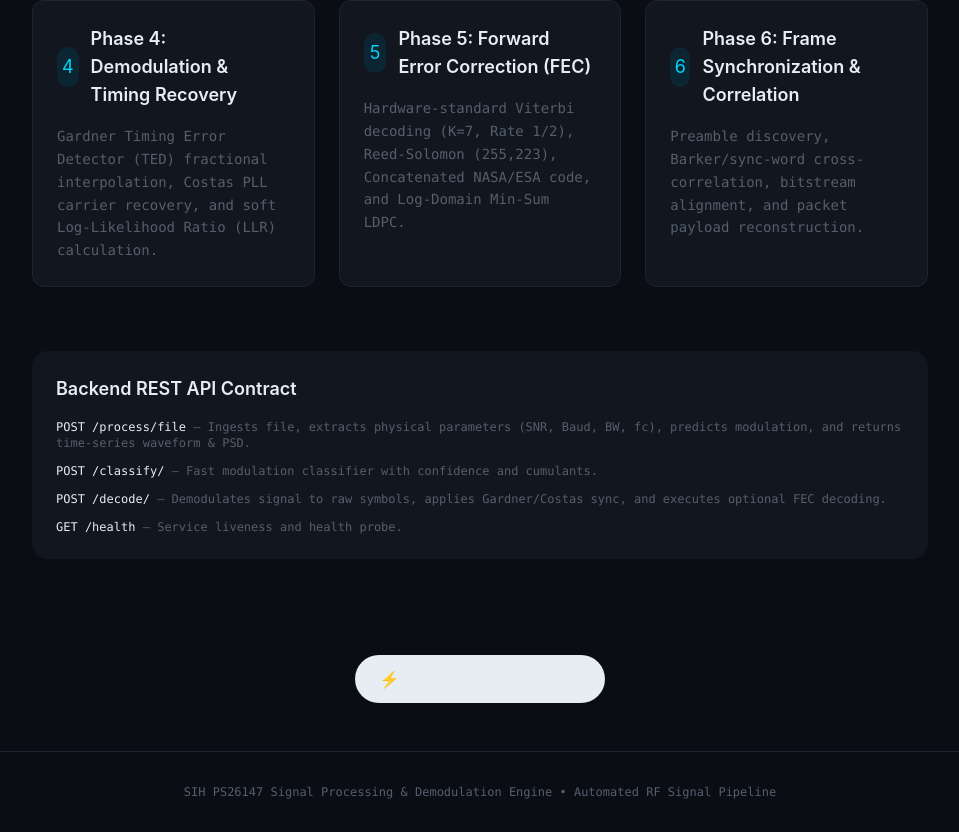
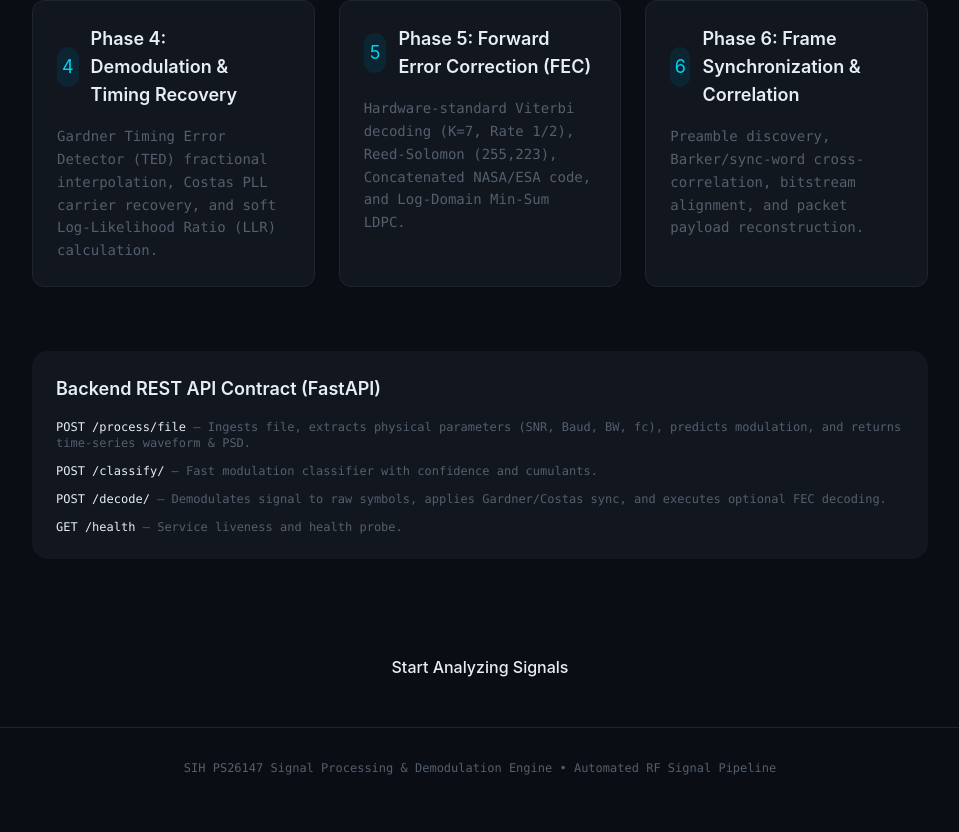
Before and after one commit to mks-Roald/ps26147_toolkit, a Next.js app in the folder frontend/: page /about in a window 1280 px wide. Shown: the part 592-1424 px from the top of the page, without its empty margins (160-1119 px from the left). After the commit the page ends 1400 px from the top, so only its background shows below. Built offline with nearby package versions, Linux system fonts and the light colour scheme.

Commit message:
fix: remove emoji and style button in About page for dark mode visibility Co-Authored-By: Claude Code <noreply@anthropic.com>

```diff
--- a/frontend/app/about/page.tsx
+++ b/frontend/app/about/page.tsx
@@ -61,7 +61,7 @@ export default function About() {
       {/* API Contract */}
       <section className="bg-canvas-elevated border-hairline rounded-lg p-6 whisper-shadow">
         <h2 className="font-geist font-weight-600 text-lg text-ink mb-4">
-          Backend REST API Contract
+          Backend REST API Contract (FastAPI)
         </h2>
         <div className="space-y-3 text-xs font-geist-mono text-ink-faint">
           <p>
@@ -85,8 +85,8 @@ export default function About() {
 
       {/* CTA */}
       <div className="text-center pt-8">
-        <Link href="/" className="inline-flex items-center space-x-2 px-6 py-3 rounded-pill bg-ink text-on-primary font-geist font-weight-500 hover:bg-ink/90 transition-all duration-200">
-          <span>⚡ Start Analyzing Signals</span>
+        <Link href="/" className="btn-primary">
+          Start Analyzing Signals
         </Link>
       </div>
     </div>
```
